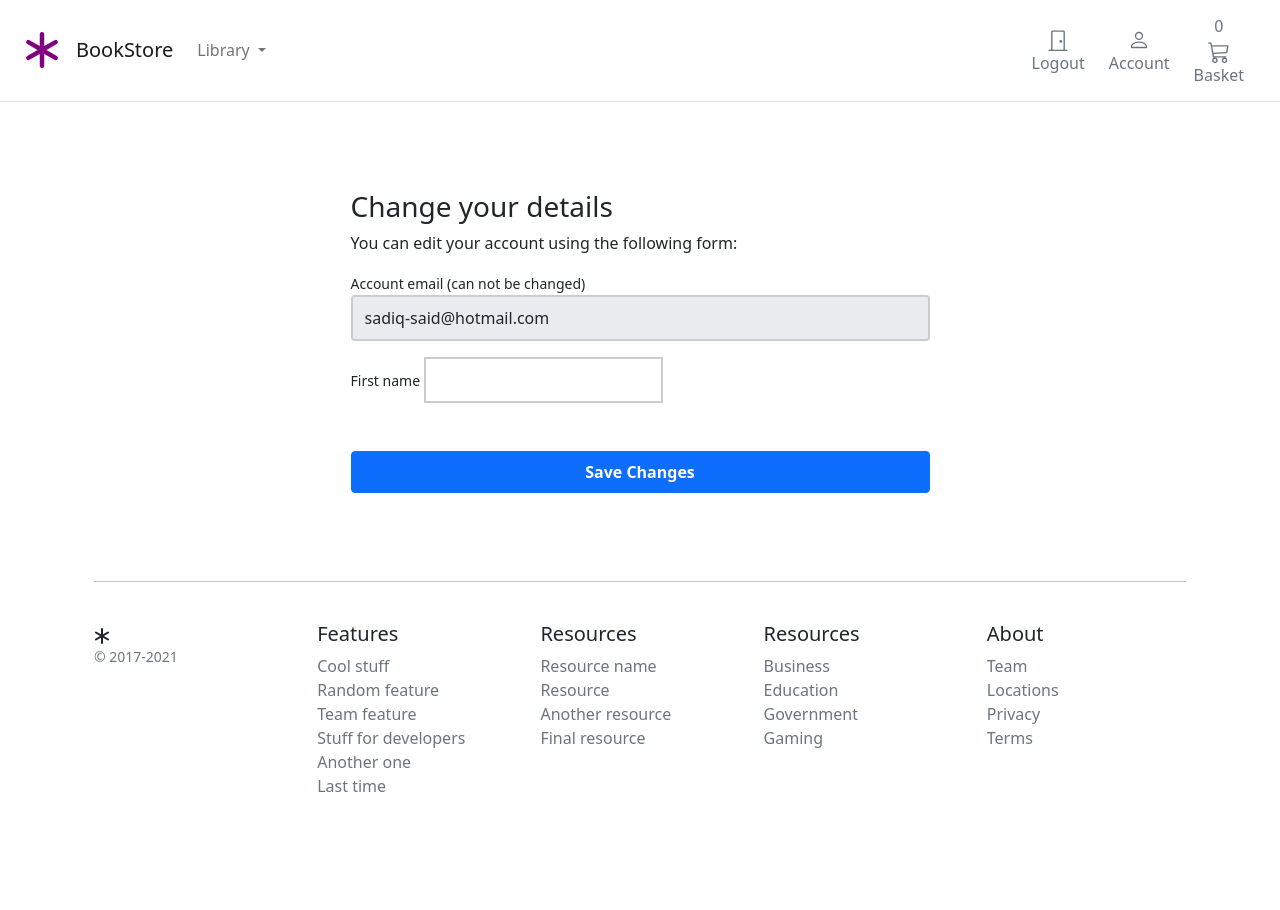
After one commit to Said307/Tutorial-Ecommerce, a Django app: page /account/profile/edit/ in a window 1280 px wide. The commit adds this page. Run offline with Django 3.2, Linux system fonts and the light colour scheme; a user stored in the database is signed in; data comes from the database, SQL or seed files in the repository; both versions use the stored data as it was after the commit.

Commit message:
authentication views

```diff
--- a/account/forms.py
+++ b/account/forms.py
@@ -1,6 +1,25 @@
 
 
 from django import forms
+from django.contrib.auth.forms import (AuthenticationForm, PasswordResetForm,
+                                       SetPasswordForm)
+
+from .models import UserBase
+
+
+class UserLoginForm(AuthenticationForm):
+
+    username = forms.CharField(widget=forms.TextInput(
+        attrs={'class': 'form-control mb-3', 'placeholder': 'Username', 'id': 'login-username'}))
+    password = forms.CharField(widget=forms.PasswordInput(
+        attrs={
+            'class': 'form-control',
+            'placeholder': 'Password',
+            'id': 'login-pwd',
+        }
+    ))
+
+
 from .models import UserBase
 
 
@@ -51,3 +70,28 @@ class RegistrationForm(forms.ModelForm):
             {'class': 'form-control mb-3', 'placeholder': 'Password'})
         self.fields['password2'].widget.attrs.update(
             {'class': 'form-control', 'placeholder': 'Repeat Password'})
+
+
+
+class UserEditForm(forms.ModelForm):
+
+    email = forms.EmailField(
+        label='Account email (can not be changed)', max_length=200, widget=forms.TextInput(
+            attrs={'class': 'form-control mb-3', 'placeholder': 'email', 'id': 'form-email', 'readonly': 'readonly'}))
+
+    user_name = forms.CharField(
+        label='Username', min_length=4, max_length=50, widget=forms.TextInput(
+            attrs={'class': 'form-control mb-3', 'placeholder': 'Username', 'id': 'form-username', 'readonly': 'readonly'}))
+
+
+
+
+
+    class Meta:
+        model = UserBase
+        fields = ('email', 'user_name', 'first_name','about','phone_number')
+
+    def __init__(self, *args, **kwargs):
+        super().__init__(*args, **kwargs)
+        self.fields['user_name'].required = True
+        self.fields['email'].required = True
--- a/account/urls.py
+++ b/account/urls.py
@@ -1,14 +1,22 @@
 
 from django.urls import path
-
+from django.contrib.auth import views as auth_views
+from django.views.generic import TemplateView
+from .forms import (UserLoginForm)
 from . import views
 
 
 app_name = "account"
 
 urlpatterns = [
+    path('login/', auth_views.LoginView.as_view(template_name='account/registration/login.html',  form_class=UserLoginForm
+                                              ), name='login'),
+    path('logout/', auth_views.LogoutView.as_view(next_page='/account/login/'), name='logout'),
     path("register/", views.account_register, name="register"),
     path('activate/<slug:uidb64>/<slug:token>/', views.account_activate, name='activate'),
     path('dashboard/', views.dashboard, name='dashboard'),
+    path('profile/edit/', views.edit_details, name='edit_details'),
+    path('profile/delete_user/', views.delete_user, name='delete_user'),
+    path('profile/delete_confirm/', TemplateView.as_view(template_name="account/user/delete_confirm.html"), name='delete_confirmation'),
 
 ]
--- a/account/views.py
+++ b/account/views.py
@@ -9,7 +9,7 @@ from django.utils.http import urlsafe_base64_decode, urlsafe_base64_encode
 
 
 from .models import UserBase
-from .forms import RegistrationForm
+from .forms import RegistrationForm,UserEditForm
 from .tokens import account_activation_token
 
 from django.core.mail import send_mail
@@ -63,3 +63,30 @@ def account_activate(request, uidb64, token):
         return redirect('account:dashboard')
     else:
         return render(request, 'account/registration/activation_invalid.html')
+
+
+
+@login_required
+def edit_details(request):
+    if request.method == 'POST':
+        user_form = UserEditForm(instance=request.user, data=request.POST)
+
+        if user_form.is_valid():
+            user_form.save()
+    else:
+
+        user_form = UserEditForm(instance=request.user)
+        print('not savedddddddddddddddddddddd')
+
+    return render(request,
+                  'account/user/edit_details.html', {'user_form': user_form})
+
+
+
+@login_required
+def delete_user(request):
+    user = UserBase.objects.get(user_name=request.user)
+    user.is_active = False
+    user.save()
+    logout(request)
+    return redirect('account:delete_confirmation')
--- a/templates/account/registration/register.html
+++ b/templates/account/registration/register.html
@@ -70,7 +70,9 @@
                   Register
                 </button>
                 <p class="text-center">
-                  <a href="">Already have an account?</a>
+                  <a href="{% url 'account:login' %}"
+                    >Already have an account?</a
+                  >
                 </p>
               </form>
             </div>
--- a/templates/account/user/dashboard.html
+++ b/templates/account/user/dashboard.html
@@ -8,7 +8,7 @@ Summary{%endblock %} {% block content %}
     </div>
     <div class="col-12 d-flex justify-content-between">
       <div>Manage your <b>orders</b> and personal details</div>
-      <div><a href="">Change Details</a></div>
+      <div><a href="{% url 'account:edit_details' %}">Change Details</a></div>
     </div>
     <hr />
   </div>
--- /dev/null
+++ b/templates/account/user/edit_details.html
@@ -0,0 +1,56 @@
+{% extends "../../store/base.html" %}
+{% block title %}Edit Profile{% endblock %}
+{% block content %}
+
+<style>
+    .account-form input {
+        border: 2px solid #ccc;
+        height: calc(2em + .75rem + 2px);
+    }
+
+    .account-form input:focus {
+        border-color: #1497ff;
+        box-shadow: none;
+    }
+</style>
+
+<div class="container-fluid">
+    <div class="row no-gutter">
+        <div class="col-md-12">
+            <div class="login d-flex align-items-center py-5">
+                <div class="container">
+                    <div class="row">
+                        <div class="col-12 col-lg-7  mx-auto">
+
+                <form class="account-form px-4 pt-4" method="post" enctype="multipart/form-data">
+
+                    {% if user_form.is_valid and profile_form.is_valid  %}
+                    <div class="alert alert-primary" role="alert">
+                        Details successfully updated!
+                    </div>
+                    <p class="small text-center pt-0">
+                        <a href="{% url "account:dashboard" %}">Back to Dashboard</a>
+                    </p>
+                    {%else%}
+                    <h3>Change your details</h3>
+                    <p>You can edit your account using the following form:</p>
+                    {% endif %}
+
+                    {% if form.errors %}
+                    <div class="alert alert-primary" role="alert">
+                        Error: Please try again!
+                    </div>
+                    {% endif %}
+
+                    {% csrf_token %}
+                    <label class="small font-weight-bold">{{ user_form.email.label}}</label>
+                    {{ user_form.email }}
+                    <label class="small font-weight-bold">{{ user_form.first_name.label}}</label>
+                    {{ user_form.first_name }}
+
+
+
+                    <button class="btn btn-primary btn-block py-2 mb-4 mt-5 fw-bold w-100" type="submit"
+                        value="Save changes">Save Changes</button>
+
+{% endblock %}
--- a/templates/store/base.html
+++ b/templates/store/base.html
@@ -26,106 +26,127 @@
   </head>
 
   <body>
-    <header>
+    <header class="pb-3">
       <nav class="navbar navbar-expand-md navbar-light bg-white border-bottom">
-        <div class="container-fluid">
+          <div class="container-fluid px-md-4">
+              <div class="d-flex w-100 navbar-collapse">
                   <a class="navbar-brand d-flex-inline" href="/">
-            <svg
-              xmlns="http://www.w3.org/2000/svg"
-              width="36"
-              height="36"
-              fill="Purple"
-              class="bi bi-asterisk"
-              viewBox="0 0 16 16"
-            >
+                      <svg xmlns="http://www.w3.org/2000/svg" width="36" height="36" fill="purple"
+                          class="bi bi-asterisk" viewBox="0 0 16 16">
                           <path
-                d="M8 0a1 1 0 0 1 1 1v5.268l4.562-2.634a1 1 0 1 1 1 1.732L10 8l4.562 2.634a1 1 0 1 1-1 1.732L9 9.732V15a1 1 0 1 1-2 0V9.732l-4.562 2.634a1 1 0 1 1-1-1.732L6 8 1.438 5.366a1 1 0 0 1 1-1.732L7 6.268V1a1 1 0 0 1 1-1z"
-              />
-            </svg>
+                              d="M8 0a1 1 0 0 1 1 1v5.268l4.562-2.634a1 1 0 1 1 1 1.732L10 8l4.562 2.634a1 1 0 1 1-1 1.732L9 9.732V15a1 1 0 1 1-2 0V9.732l-4.562 2.634a1 1 0 1 1-1-1.732L6 8 1.438 5.366a1 1 0 0 1 1-1.732L7 6.268V1a1 1 0 0 1 1-1z" />
+                      </svg>   <a class="navbar-brand" href="/">BookStore</a>
                   </a>
-          <a class="navbar-brand" href="/">BookStore</a>
-          <button
-            class="navbar-toggler"
-            type="button"
-            data-bs-toggle="collapse"
-            data-bs-target="#navbarCollapse"
-            aria-controls="navbarCollapse"
-            aria-expanded="false"
-            aria-label="Toggle navigation"
-          >
-            <span class="navbar-toggler-icon"></span>
-          </button>
-          <div class="collapse navbar-collapse" id="navbarCollapse">
                   <ul class="navbar-nav me-auto mb-2 mb-md-0">
                       <li class="nav-item dropdown">
-                <a
-                  class="nav-link dropdown-toggle"
-                  href="#"
-                  id="navbarDropdown"
-                  role="button"
-                  data-bs-toggle="dropdown"
-                  aria-expanded="false"
-                >
+                          <a class="nav-link dropdown-toggle d-none d-md-block fw500" href="#" id="navbarDropdown"
+                              role="button" data-bs-toggle="dropdown" aria-expanded="false">
                               Library
+
                           </a>
-                <ul class="dropdown-menu" aria-labelledby="navbarDropdown">
-                  <li>
-                    <a
-                      class="dropdown-item"
-                      href="{% url 'store:products_all' %}"
-                      >All</a
-                    >
+                          <ul class="dropdown-menu rounded-0 border-0" aria-labelledby="navbarDropdown">
+                              <li><a class="dropdown-item" href="{% url "store:products_all" %}">All</a></li>
+                              {% for c in categories %}
+                              <li {% if category.slug == c.slug %}class="selected" {% endif %}>
+                                  <a class="dropdown-item" href="{{ c.get_absolute_url }}">{{ c.name|title }}</a>
                               </li>
-                  {% for c in categories %}
-                  <li>
-                    <a class="dropdown-item" href="{{c.get_absolute_url}}"
-                      >{{ c.name|title }}</a
-                    >
-                  </li>
-
                               {% endfor %}
                           </ul>
                       </li>
                   </ul>
+                  <button class="navbar-toggler border-0" type="button" data-bs-toggle="collapse"
+                      data-bs-target="#navbarCollapse" aria-controls="navbarCollapse" aria-expanded="false"
+                      aria-label="Toggle navigation">
+                      <div>
+                          <svg xmlns="http://www.w3.org/2000/svg" width="22" height="22" fill="currentColor"
+                              class="bi bi-list" viewBox="0 0 16 16">
+                              <path fill-rule="evenodd"
+                                  d="M2.5 11.5A.5.5 0 0 1 3 11h10a.5.5 0 0 1 0 1H3a.5.5 0 0 1-.5-.5zm0-4A.5.5 0 0 1 3 7h10a.5.5 0 0 1 0 1H3a.5.5 0 0 1-.5-.5zm0-4A.5.5 0 0 1 3 3h10a.5.5 0 0 1 0 1H3a.5.5 0 0 1-.5-.5z" />
+                          </svg>
+                      </div>
+                      <span class="fs15 fw500">Shop</span>
+                  </button>
 
-            <form method="GET" action="" class="d-flex">
-              <input
-                class="form-control me-2"
-                type="search"
-                placeholder="Search"
-                aria-label="Search"
-                name="q"
-              />
-              <button class="btn btn-outline-success" type="submit">
-                Search
-              </button>
-            </form>
-            <a
-              type="button"
-              role="button"
-              href="{% url 'basket:basket_summary' %}"
-              class="btn btn-outline-secondary"
-            >
+                  {% if user.is_authenticated %}
+                  <a type="button" role="button" href="{% url "account:logout" %}"
+                      class="btn btn-outline-secondary border-0 basket-btn">
+                      <div>
+                          <svg xmlns="http://www.w3.org/2000/svg" width="22" height="22" fill="currentColor"
+                              class="bi bi-door-closed" viewBox="0 0 16 16">
+                              <path
+                                  d="M3 2a1 1 0 0 1 1-1h8a1 1 0 0 1 1 1v13h1.5a.5.5 0 0 1 0 1h-13a.5.5 0 0 1 0-1H3V2zm1 13h8V2H4v13z" />
+                              <path d="M9 9a1 1 0 1 0 2 0 1 1 0 0 0-2 0z" />
+                          </svg>
+                      </div>
+                      <span class="fs15 fw500">Logout</span>
+                  </a>
+                  {% else %}
+                  <a type="button" role="button" href="{% url "account:login" %}"
+                      class="btn btn-outline-secondary border-0 basket-btn">
+                      <div>
+                          <svg xmlns="http://www.w3.org/2000/svg" width="22" height="22" fill="currentColor"
+                              class="bi bi-door-closed" viewBox="0 0 16 16">
+                              <path
+                                  d="M3 2a1 1 0 0 1 1-1h8a1 1 0 0 1 1 1v13h1.5a.5.5 0 0 1 0 1h-13a.5.5 0 0 1 0-1H3V2zm1 13h8V2H4v13z" />
+                              <path d="M9 9a1 1 0 1 0 2 0 1 1 0 0 0-2 0z" />
+                          </svg>
+                      </div>
+                      <span class="fs15 fw500">Login</span>
+                  </a>
+                  {% endif %}
+
+
+                  <a type="button" role="button" href="{% url "account:dashboard" %}"
+                      class="btn btn-outline-secondary border-0 basket-btn">
+                      <div>
+                          <svg xmlns="http://www.w3.org/2000/svg" width="22" height="22" fill="currentColor"
+                              class="bi bi-person" viewBox="0 0 16 16">
+                              <path
+                                  d="M8 8a3 3 0 1 0 0-6 3 3 0 0 0 0 6zm2-3a2 2 0 1 1-4 0 2 2 0 0 1 4 0zm4 8c0 1-1 1-1 1H3s-1 0-1-1 1-4 6-4 6 3 6 4zm-1-.004c-.001-.246-.154-.986-.832-1.664C11.516 10.68 10.289 10 8 10c-2.29 0-3.516.68-4.168 1.332-.678.678-.83 1.418-.832 1.664h10z" />
+                          </svg>
+                      </div>
+                      <span class="fs15 fw500">Account</span>
+                  </a>
+
+                  <a type="button" role="button" href="{% url "basket:basket_summary" %}"
+                      class="btn btn-outline-secondary border-0 basket-btn">
+
                       {% with total_qty=basket|length %}
-              <div id="basket-qty" class="d-inline-flex">
-                {% if total_qty > 0 %} {{ total_qty }} {% else %} 0 {% endif %}
+                      <div id="basket-qty" class="basket-qty">
+                          {% if total_qty > 0 %}
+                          {{ total_qty }}
+                          {% else %}
+                          0
+                          {% endif %}
                       </div>
                       {% endwith %}
-
-              <svg
-                xmlns="http://www.w3.org/2000/svg"
-                width="16"
-                height="16"
-                fill="currentColor"
-                class="bi bi-cart3"
-                viewBox="0 0 16 16"
-              >
+                      <div>
+                          <svg xmlns="http://www.w3.org/2000/svg" width="22" height="22" fill="currentColor"
+                              class="bi bi-cart3" viewBox="0 0 16 16">
                               <path
-                  d="M0 1.5A.5.5 0 0 1 .5 1H2a.5.5 0 0 1 .485.379L2.89 3H14.5a.5.5 0 0 1 .49.598l-1 5a.5.5 0 0 1-.465.401l-9.397.472L4.415 11H13a.5.5 0 0 1 0 1H4a.5.5 0 0 1-.491-.408L2.01 3.607 1.61 2H.5a.5.5 0 0 1-.5-.5zM3.102 4l.84 4.479 9.144-.459L13.89 4H3.102zM5 12a2 2 0 1 0 0 4 2 2 0 0 0 0-4zm7 0a2 2 0 1 0 0 4 2 2 0 0 0 0-4zm-7 1a1 1 0 1 1 0 2 1 1 0 0 1 0-2zm7 0a1 1 0 1 1 0 2 1 1 0 0 1 0-2z"
-                />
+                                  d="M0 1.5A.5.5 0 0 1 .5 1H2a.5.5 0 0 1 .485.379L2.89 3H14.5a.5.5 0 0 1 .49.598l-1 5a.5.5 0 0 1-.465.401l-9.397.472L4.415 11H13a.5.5 0 0 1 0 1H4a.5.5 0 0 1-.491-.408L2.01 3.607 1.61 2H.5a.5.5 0 0 1-.5-.5zM3.102 4l.84 4.479 9.144-.459L13.89 4H3.102zM5 12a2 2 0 1 0 0 4 2 2 0 0 0 0-4zm7 0a2 2 0 1 0 0 4 2 2 0 0 0 0-4zm-7 1a1 1 0 1 1 0 2 1 1 0 0 1 0-2zm7 0a1 1 0 1 1 0 2 1 1 0 0 1 0-2z" />
                           </svg>
+                      </div>
+                      <span class="fs15 fw500">Basket</span>
                   </a>
               </div>
+              <div class="d-md-none d-lg-none d-xl-none">
+                  <div class="collapse navbar-collapse" id="navbarCollapse">
+                      <ul class="navbar-nav me-auto mb-2 mb-md-0">
+                          <li><a class="dropdown-item" href="{% url "store:products_all" %}">All</a></li>
+                          {% for c in categories %}
+                          <li {% if category.slug == c.slug %}class="selected" {% endif %}>
+                              <a class="dropdown-item" href="{{ c.get_absolute_url }}">{{ c.name|title }}</a>
+                          </li>
+                          {% endfor %}
+                      </ul>
+                  </div>
+              </div>
+              <form class="d-flex w-100 d-md-none">
+                  <input class="form-control me-2" type="search" placeholder="Search products or FAQ"
+                      aria-label="Search">
+                  <button class="btn btn-outline-secondary" type="submit">Search</button>
+              </form>
           </div>
       </nav>
   </header>
```
Also changed, not shown: templates/account/registration/login.html (added, +69 -0 lines), templates/account/user/delete_confirm.html (added, +34 -0 lines), db.sqlite3. Lines whose indentation alone changed are shown as unchanged.
